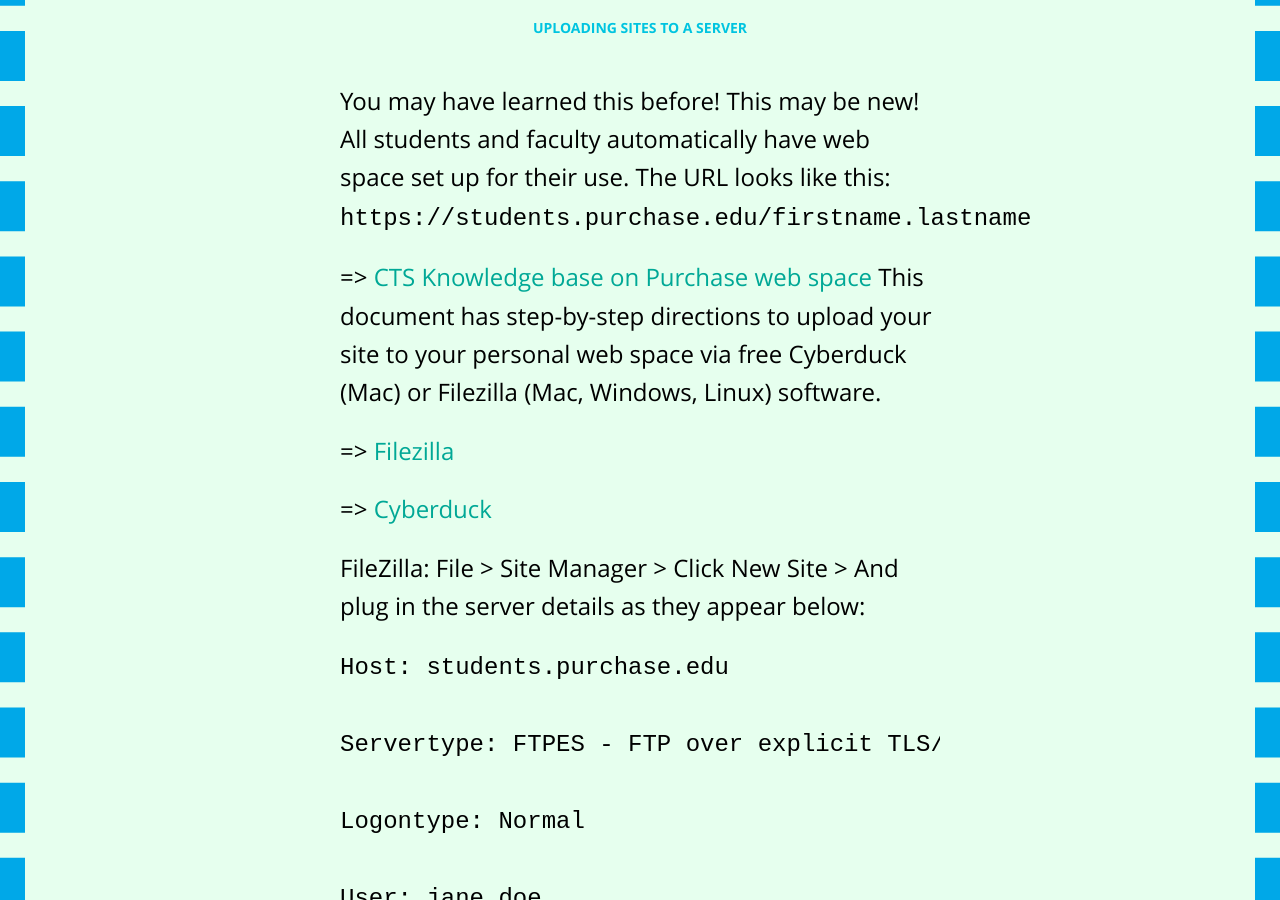
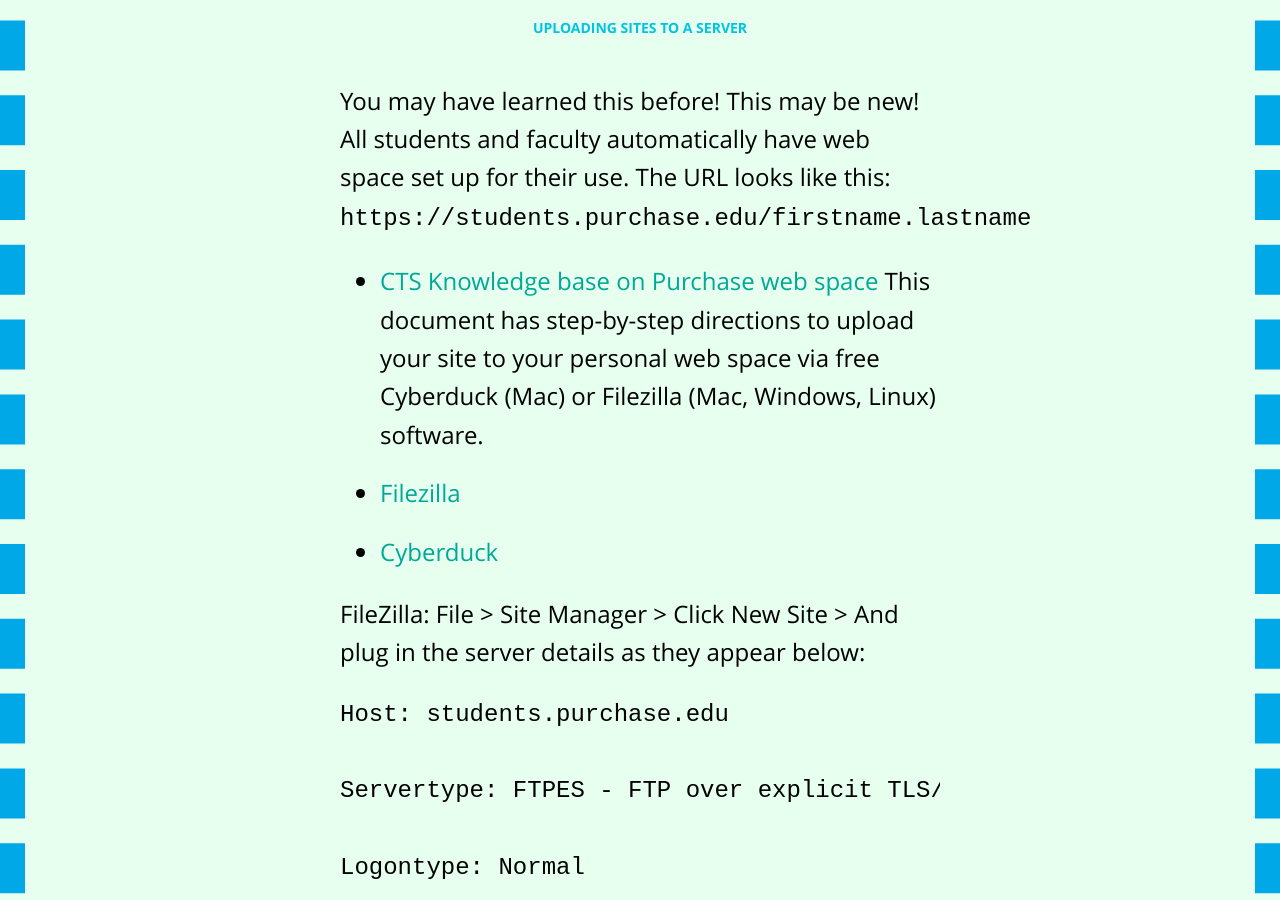
Before and after one commit to lee2sman/social_software_2021, a Jekyll site: the page built from _posts/2021-09-06-week2.md, in a window 1280 px wide and 900 px high, scrolled down 2074 px. Built offline with Jekyll 4.4.1, drawn with Linux system fonts in a browser that asks for light colours; nearby versions of some CDN libraries.

````diff
--- a/_posts/2021-09-06-week2.md
+++ b/_posts/2021-09-06-week2.md
@@ -43,13 +43,13 @@ Discussion:
 
 You may have learned this before! This may be new! All students and faculty automatically have web space set up for their use. The URL looks like this: ```https://students.purchase.edu/firstname.lastname```
 
-=> [CTS Knowledge base on Purchase web space](https://collaborate.purchase.edu/CTS/Knowledge%20Base%20External/Web%20and%20File%20Space%20Support.aspx)
+- [CTS Knowledge base on Purchase web space](https://collaborate.purchase.edu/CTS/Knowledge%20Base%20External/Web%20and%20File%20Space%20Support.aspx)
 This document has step-by-step directions to upload your site to your personal web space via free Cyberduck (Mac) or Filezilla (Mac, Windows, Linux) software.
 
 
-=> [Filezilla](https://filezilla-project.org/)
+- [Filezilla](https://filezilla-project.org/)
 
-=> [Cyberduck](https://cyberduck.io/)
+- [Cyberduck](https://cyberduck.io/)
 
 FileZilla: File > Site Manager > Click New Site > And plug in the server details as they appear below:
 
````
